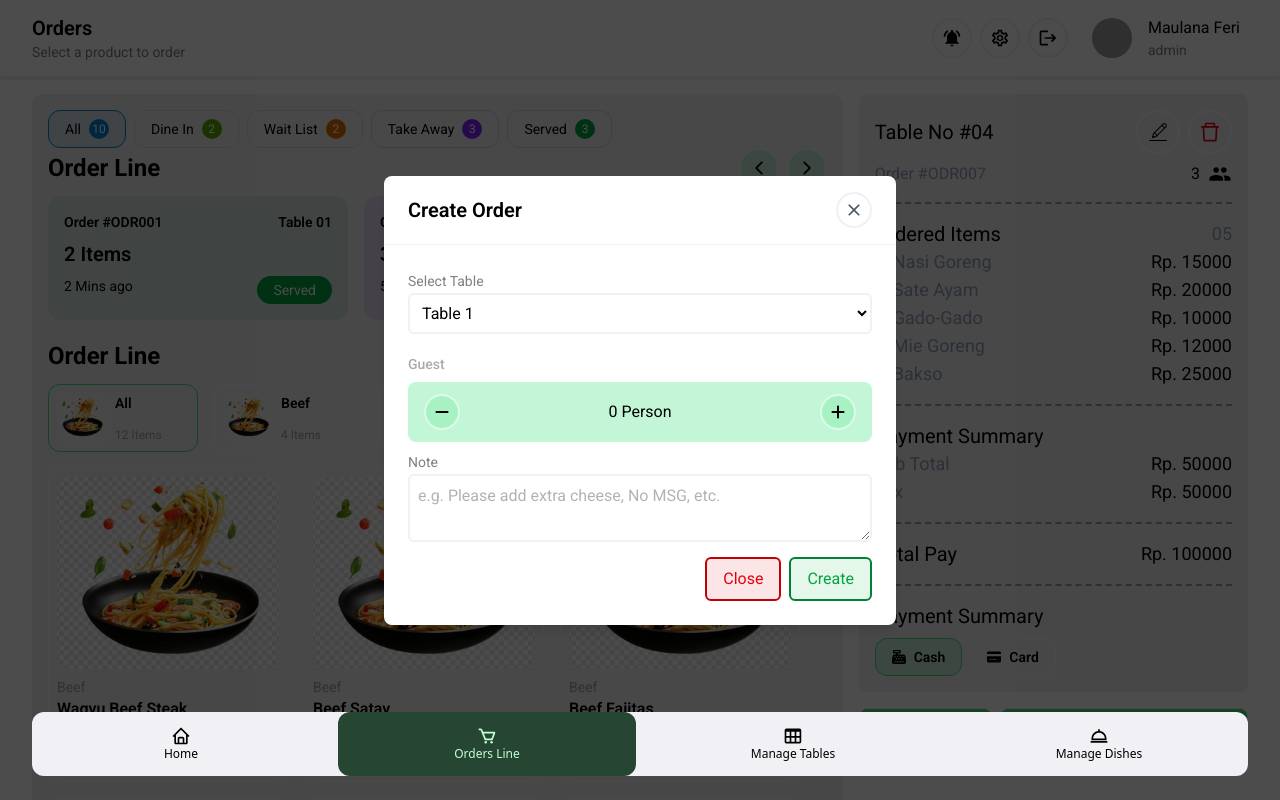
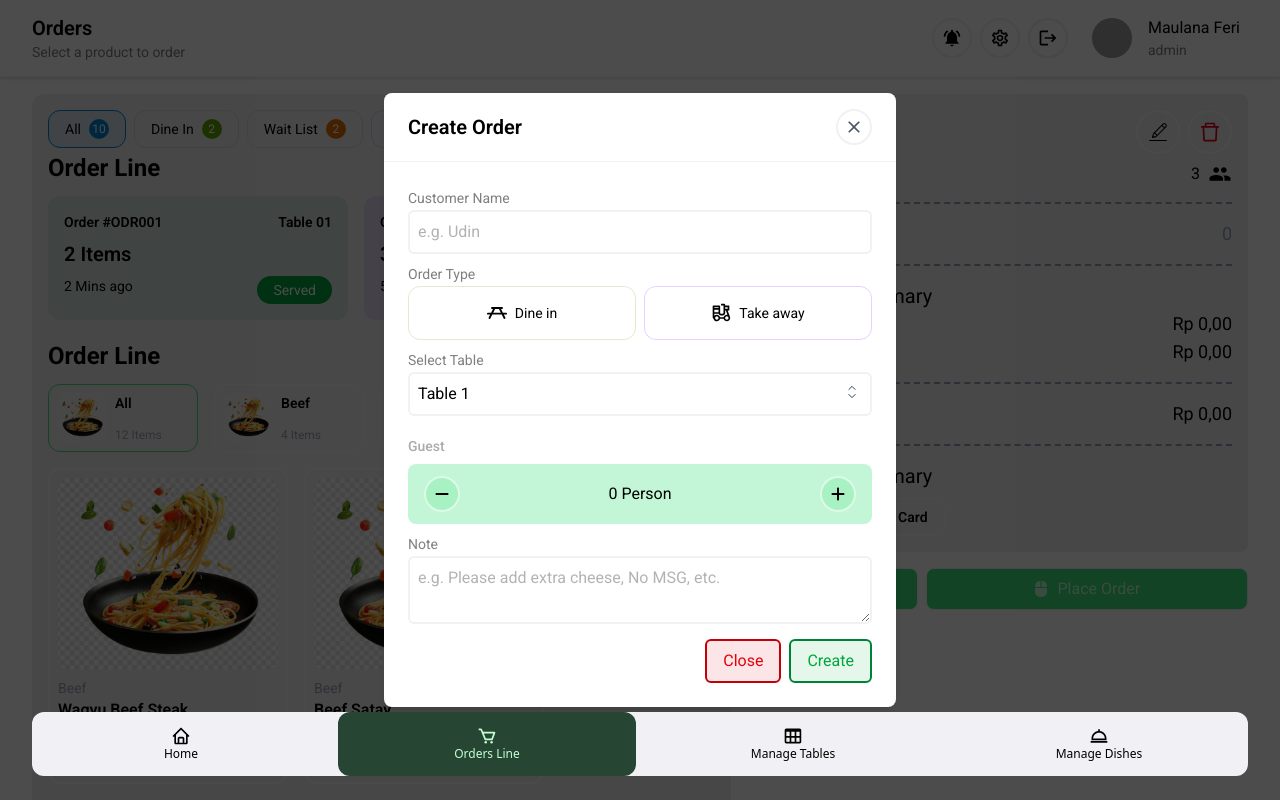
Before and after one commit to Ferrr1/restaurant-web-app, a React (Vite) app in the folder frontend/: page /orders in a window 1280 px wide. Both pictures are taken after a click on the button 1158 px from the left and 132 px from the top of the page. Shown: the top 800 px of the page. Built offline with nearby package versions, Linux system fonts and the light colour scheme; grey boxes are pictures that could not be loaded.

Commit message:
feat: Implement Cart and Order management with context and UI enhancements

```diff
--- a/frontend/src/components/order/Cart.jsx
+++ b/frontend/src/components/order/Cart.jsx
@@ -1,5 +1,7 @@
 import { AiOutlineDelete } from "react-icons/ai";
 import { CiDesktopMouse2, CiEdit } from "react-icons/ci";
+import { PiPicnicTableBold } from "react-icons/pi";
+import { RiTakeawayLine } from "react-icons/ri";
 import { IoMdPeople } from "react-icons/io";
 import Divider from "../ui/Divider";
 import { useContext, useState } from "react";
@@ -15,9 +17,13 @@ import Modal from "../ui/Modal";
 import Button from "../ui/Button";
 import Notify from "../ui/Notify";
 import { NotifyContext } from "../../context/NotifyContext";
-import { Select, TextArea } from "../ui/Input";
+import { Input, Select, TextArea } from "../ui/Input";
+import { CartContext } from "../../context/CartContext";
+import { currencyIDR } from "../../utils/currency";
 
 const Cart = () => {
+  const { cartItems, totalQuantity, totalAmount, tax, totalAfterTax } =
+    useContext(CartContext);
   const [payment, setPayment] = useState("Cash");
   const [activeModal, setactiveModal] = useState(null);
   const openModal = (type) => {
@@ -25,38 +31,6 @@ const Cart = () => {
   };
   const closeModal = () => setactiveModal(null);
   const tooglePayment = (pay) => setPayment(pay);
-  const dataStatis = [
-    {
-      id: 1,
-      name: "Nasi Goreng",
-      price: 15000,
-      quantity: 2,
-    },
-    {
-      id: 2,
-      name: "Sate Ayam",
-      price: 20000,
-      quantity: 1,
-    },
-    {
-      id: 3,
-      name: "Gado-Gado",
-      price: 10000,
-      quantity: 3,
-    },
-    {
-      id: 4,
-      name: "Mie Goreng",
-      price: 12000,
-      quantity: 2,
-    },
-    {
-      id: 5,
-      name: "Bakso",
-      price: 25000,
-      quantity: 1,
-    },
-  ];
   return (
     <>
       <div className="p-4 bg-foreground rounded-lg">
@@ -88,17 +62,19 @@ const Cart = () => {
         <div className="flex justify-between">
           <h2 className="text-text text-xl">Ordered Items</h2>
           <div className="flex gap-2 text-text">
-            <span className="text-lg text-slate-400">05</span>
+            <span className="text-lg text-slate-400">{totalQuantity}</span>
           </div>
         </div>
-        {dataStatis.map((item) => (
+        {cartItems.map((item) => (
           <div key={item.id} className="flex justify-between">
             <div className="flex gap-2">
               <h2 className="text-slate-400 text-lg">{item.quantity}</h2>
               <h2 className="text-slate-400 text-lg">{item.name}</h2>
             </div>
             <div className="flex gap-2 text-text">
-              <span className="text-lg text-text">Rp. {item.price}</span>
+              <span className="text-lg text-text">
+                {currencyIDR(item.price)}
+              </span>
             </div>
           </div>
         ))}
@@ -110,15 +86,20 @@ const Cart = () => {
             <h2 className="text-slate-400 text-lg">Tax</h2>
           </div>
           <div className="flex flex-col">
-            <span className="text-lg text-text">Rp. 50000</span>
-            <span className="text-lg text-text">Rp. 50000</span>
+            <span className="text-lg text-text">
+              {currencyIDR(totalAmount)}
+            </span>
+            <span className="text-lg text-text"> {currencyIDR(tax)}</span>
           </div>
         </div>
         <Divider type="dashed" />
         <div className="flex justify-between ">
           <h2 className="text-text text-xl">Total Pay</h2>
           <div className="flex gap-2 text-text">
-            <span className="text-lg text-text">Rp. 100000</span>
+            <span className="text-lg text-text">
+              {" "}
+              {currencyIDR(totalAfterTax)}
+            </span>
           </div>
         </div>
         <Divider type="dashed" />
@@ -175,29 +156,80 @@ const Cart = () => {
 export default Cart;
 
 const ModalOrder = ({ isOpen, onClose }) => {
-  const [guestCount, setGuestCount] = useState(0);
+  const { createOrder } = useContext(CartContext);
+  const [order, setOrder] = useState({
+    customerName: "",
+    orderType: "",
+    tableNumber: 0,
+    guestCount: 0,
+    paymentType: "Cash",
+  });
 
   const increment = () => {
-    if (guestCount >= 8) return;
-    setGuestCount(guestCount + 1);
+    if (order.guestCount >= 8) return;
+    setOrder({ ...order, guestCount: order.guestCount + 1 });
   };
   const decrement = () => {
-    if (guestCount <= 0) return;
-    setGuestCount(guestCount - 1);
+    if (order.guestCount <= 0) return;
+    setOrder({ ...order, guestCount: order.guestCount - 1 });
   };
   return (
     <Modal isOpen={isOpen} onClose={onClose} title="Create Order">
       <div className="flex flex-col gap-2">
+        <Input
+          onChange={(e) => setOrder({ ...order, customerName: e.target.value })}
+          label="Customer Name"
+          className="w-full"
+          placeholder="e.g. Udin"
+        />
+        <div>
+          <label className="text-sm text-text/50">Order Type</label>
+          <div className="flex gap-2">
+            <button
+              onClick={() => setOrder({ ...order, orderType: "Dine in" })}
+              className={`flex ${
+                order.orderType === "Dine in"
+                  ? "bg-lime-600/10 border-lime-600"
+                  : "border-lime-600/20"
+              } border-1 flex-1 gap-2 justify-center items-center text-sm p-4 rounded-xl cursor-pointer transition-colors duration-300 ease-in-out text-text`}
+            >
+              <PiPicnicTableBold size={20} />
+              <span>Dine in</span>
+            </button>
+            <button
+              onClick={() => setOrder({ ...order, orderType: "Take away" })}
+              className={`flex ${
+                order.orderType === "Take away"
+                  ? "bg-violet-600/10 border-violet-600"
+                  : "border-violet-600/20"
+              } border-1 flex-1 gap-2 justify-center items-center text-sm p-4 rounded-xl cursor-pointer transition-colors duration-300 ease-in-out text-text`}
+            >
+              <RiTakeawayLine size={20} />
+              <span>Take away</span>
+            </button>
+          </div>
+        </div>
         <Select
+          onChange={(e) => setOrder({ ...order, tableNumber: e.target.value })}
           label="Select Table"
-          className="w-full"
+          className="w-full text-text "
           placeholder="Select Table"
         >
-          <option value="1">Table 1</option>
-          <option value="2">Table 2</option>
-          <option value="3">Table 3</option>
-          <option value="4">Table 4</option>
-          <option value="5">Table 5</option>
+          <option className="bg-background text-text" value="1">
+            Table 1
+          </option>
+          <option className="bg-background text-text" value="2">
+            Table 2
+          </option>
+          <option className="bg-background text-text" value="3">
+            Table 3
+          </option>
+          <option className="bg-background text-text" value="4">
+            Table 4
+          </option>
+          <option className="bg-background text-text" value="5">
+            Table 5
+          </option>
         </Select>
         <div>
           <label className="block mb-2 mt-3 text-sm font-medium text-[#ababab]">
@@ -210,7 +242,7 @@ const ModalOrder = ({ isOpen, onClose }) => {
             >
               <FaMinus size={16} />
             </button>
-            <span className="text-text">{guestCount} Person</span>
+            <span className="text-text">{order.guestCount} Person</span>
             <button
               onClick={increment}
               className="text-text cursor-pointer rounded-full p-2 border-2 border-background/60 hover:border-primary bg-primary/20 hover:bg-primary/30 transition-colors duration-200 ease-in-out"
@@ -220,6 +252,7 @@ const ModalOrder = ({ isOpen, onClose }) => {
           </div>
         </div>
         <TextArea
+          onChange={(e) => setOrder({ ...order, note: e.target.value })}
           label="Note"
           className="w-full"
           placeholder="e.g. Please add extra cheese, No MSG, etc."
@@ -228,7 +261,11 @@ const ModalOrder = ({ isOpen, onClose }) => {
           <Button variant="delete" onClick={onClose} className="mt-2">
             Close
           </Button>
-          <Button variant="confirm" onClick={onClose} className="mt-2">
+          <Button
+            variant="confirm"
+            onClick={() => createOrder(order)}
+            className="mt-2"
+          >
             Create
           </Button>
         </div>
@@ -238,9 +275,20 @@ const ModalOrder = ({ isOpen, onClose }) => {
 };
 const ModalDelete = ({ isOpen, onClose }) => {
   const { push } = useContext(NotifyContext);
+  const { removeFromCart, cartItems } = useContext(CartContext);
 
   const handleClick = () => {
-    push({ message: "Berhasil disimpan!", type: "success" });
+    if (cartItems.length === 0) {
+      onClose();
+      push({
+        message: "Gagal menghapus order! Keranjang kosong.",
+        type: "error",
+      });
+    } else {
+      onClose();
+      removeFromCart();
+      push({ message: "Berhasil menghapus order!", type: "success" });
+    }
   };
   return (
     <>
--- a/frontend/src/components/order/FoodMenu.jsx
+++ b/frontend/src/components/order/FoodMenu.jsx
@@ -1,4 +1,4 @@
-import { useState } from "react";
+import { useContext, useState } from "react";
 import Heading from "../ui/Heading";
 import { IoIosArrowBack, IoIosArrowForward } from "react-icons/io";
 import { FaMinus, FaPlus } from "react-icons/fa6";
@@ -8,21 +8,14 @@ import { AiOutlineLoading3Quarters } from "react-icons/ai";
 import { useScrollNavigator } from "../../hooks/useScrollNavigator";
 import MiePangsit from "../../assets/images/food/filter/soups.jpg";
 import { getFilterCountsByKey } from "../../utils/FilterCounts";
+import { CartContext } from "../../context/CartContext";
 
 const FoodMenu = () => {
   const { scrollRef, handleScroll } = useScrollNavigator();
   const [activeFilter, setActiveFilter] = useState("All");
-  const [isLoading, setIsLoading] = useState(false);
 
   const toggleFilter = (filter) => {
     setActiveFilter(filter);
-    handleTestLoading();
-  };
-  const handleTestLoading = () => {
-    setIsLoading(true);
-    setTimeout(() => {
-      setIsLoading(false);
-    }, 5000);
   };
   const typeCounts = getFilterCountsByKey(FoodData, "type");
   const FilterFood = [
@@ -87,17 +80,11 @@ const FoodMenu = () => {
                 : "border-background/60"
             } cursor-pointer snap-center flex-shrink-0 flex gap-2 p-2 rounded-xl`}
           >
-            {isLoading ? (
-              <div className="w-[50px] flex items-center justify-center">
-                <AiOutlineLoading3Quarters size={20} className="animate-spin" />
-              </div>
-            ) : (
             <img
               src={item.image}
               alt={item.type}
               className="w-[50px] object-cover rounded-xl"
             />
-            )}
             <div className="flex flex-col gap-2 text-sm">
               <span className="flex-1 font-semibold">{item.type}</span>
               <div className="text-xs text-gray-400">{item.items} Items</div>
@@ -113,14 +100,7 @@ const FoodMenu = () => {
 export default FoodMenu;
 
 const FoodList = ({ activeFilter }) => {
-  const [isLoading, setIsLoading] = useState(false);
-
-  const handleTestLoading = () => {
-    setIsLoading(true);
-    setTimeout(() => {
-      setIsLoading(false);
-    }, 2000);
-  };
+  const { addToCart, cartItems, decreaseQuantity } = useContext(CartContext);
 
   const filteredData =
     activeFilter === "All"
@@ -128,21 +108,22 @@ const FoodList = ({ activeFilter }) => {
       : FoodData.filter((item) => item.type === activeFilter);
   return (
     <div className="flex flex-wrap gap-4 mt-4">
-      {filteredData.map((item, index) => (
+      {filteredData.map((item, index) => {
+        const cartItem = cartItems.find((cart) => cart.id === item.id);
+        const quantity = cartItem?.quantity || 0;
+        return (
           <div
             key={index}
-          className="p-2 text-text min-w-[15rem] border-1 border-background/60 rounded-xl"
+            className={`p-2 text-text min-w-[15rem] border-2 ${
+              quantity > 0 ? "border-primary" : "border-background/60"
+            } rounded-xl transition-colors duration-300 ease-in-out`}
           >
-          {isLoading ? (
-            <ImageSkeleton width="full" height="10rem" />
-          ) : (
             <img
               src={item.image}
               alt=""
               className="w-full h-[calc(10rem*1.2)]
       object-cover rounded-xl bg-center"
             />
-          )}
             <p className="text-sm text-gray-400 mt-2">{item.type}</p>
             <h5 className="font-semibold">{item.name}</h5>
             <div className="flex justify-between items-center my-2">
@@ -150,12 +131,15 @@ const FoodList = ({ activeFilter }) => {
                 Rp. {item.price === 0 ? "Free" : item.price}
               </span>
               <div className="flex gap-2 items-center">
-              <button className="p-2 cursor-pointer border-2 border-background/60 hover:border-primary rounded-full transition-colors duration-200 ease-in-out">
+                <button
+                  onClick={() => decreaseQuantity(item)}
+                  className="p-2 cursor-pointer border-2 border-background/60 hover:border-primary rounded-full transition-colors duration-200 ease-in-out"
+                >
                   <FaMinus size={16} />
                 </button>
-              <span>0</span>
+                <span>{quantity}</span>
                 <button
-                onClick={handleTestLoading}
+                  onClick={() => addToCart(item)}
                   className="p-2 cursor-pointer bg-primary border-2 border-background/60 hover:bg-primary/30 hover:border-primary rounded-full transition-colors duration-200 ease-in-out"
                 >
                   <FaPlus size={16} />
@@ -163,7 +147,8 @@ const FoodList = ({ activeFilter }) => {
               </div>
             </div>
           </div>
-      ))}
+        );
+      })}
     </div>
   );
 };
--- a/frontend/src/components/order/OrderLine.jsx
+++ b/frontend/src/components/order/OrderLine.jsx
@@ -12,7 +12,7 @@ export const OrderLine = () => {
       </div>
 
       {/* KANAN */}
-      <div className="flex-[1] min-w-0 max-w-lg">
+      <div className="flex-[1.5] min-w-0 max-w-lg">
         <div className="sticky top-4">
           <Cart />
         </div>
--- a/frontend/src/components/ui/Input.jsx
+++ b/frontend/src/components/ui/Input.jsx
@@ -42,16 +42,31 @@ export const Select = ({ className, children, ...props }) => {
       <label htmlFor={props.name}>
         <span className="text-sm text-text/50">{props.label}</span>
       </label>
+      <div className="relative">
         <select
-        name="name"
           {...props}
           className={cn(
-          "border-2 p-2 rounded-md border-foreground placeholder:text-text/30 focus:outline-none focus:border-primary transition-colors duration-300 ease-in-out",
+            "border-2 p-2 appearance-none rounded-md border-foreground placeholder:text-text/30 focus:outline-none focus:border-primary transition-colors duration-300 ease-in-out",
             className
           )}
         >
           {children}
         </select>
+        <svg
+          xmlns="http://www.w3.org/2000/svg"
+          fill="none"
+          viewBox="0 0 24 24"
+          strokeWidth="1.2"
+          stroke="currentColor"
+          className="h-5 w-5 ml-1 absolute top-2.5 right-2.5 text-slate-700"
+        >
+          <path
+            stroke-linecap="round"
+            stroke-linejoin="round"
+            d="M8.25 15 12 18.75 15.75 15m-7.5-6L12 5.25 15.75 9"
+          />
+        </svg>
+      </div>
     </div>
   );
 };
--- /dev/null
+++ b/frontend/src/context/CartContext.jsx
@@ -0,0 +1,118 @@
+import { createContext, useReducer } from "react";
+
+const CartContext = createContext({});
+
+const initialCart = {
+  order: {},
+  cartItems: [],
+  totalAmount: 0,
+  totalQuantity: 0,
+  tax: 0,
+  totalAfterTax: 0,
+};
+
+const cartReducer = (state, action) => {
+  switch (action.type) {
+    case "CREATE_ORDER":
+      console.log(state);
+      return {
+        ...state,
+        order: action.payload,
+      };
+    case "ADD_AND_INCREASE":
+      return {
+        ...state,
+        cartItems: state.cartItems.find((item) => item.id === action.payload.id)
+          ? state.cartItems.map((item) => {
+              if (item.id === action.payload.id) {
+                return { ...item, quantity: item.quantity + 1 };
+              }
+              return item;
+            })
+          : [...state.cartItems, { ...action.payload, quantity: 1 }],
+        totalAmount: state.totalAmount + action.payload.price,
+        totalQuantity: state.totalQuantity + 1,
+      };
+    // case "INCREASE":
+    //   return {
+    //     ...state,
+    //     cartItems: state.cartItems.map((item) => {
+    //       if (item.id === action.payload.id) {
+    //         return { ...item, quantity: item.quantity + 1 };
+    //       }
+    //       return item;
+    //     }),
+    //     totalAmount: state.totalAmount + action.payload.price,
+    //   };
+    case "DECREASE_AND_REMOVE":
+      return {
+        ...state,
+        cartItems: state.cartItems.reduce((acc, item) => {
+          if (item.id === action.payload.id) {
+            const updatedQuantity = item.quantity - 1;
+            if (updatedQuantity > 0) {
+              acc.push({ ...item, quantity: updatedQuantity });
+            }
+          } else {
+            acc.push(item);
+          }
+          return acc;
+        }, []),
+        totalAmount: state.cartItems.find(
+          (item) => item.id === action.payload.id
+        )
+          ? state.totalAmount - action.payload.price
+          : state.totalAmount,
+        totalQuantity:
+          state.cartItems.find((item) => item.id === action.payload.id)
+            ?.quantity > 0
+            ? state.totalQuantity - 1
+            : state.totalQuantity,
+      };
+    case "REMOVE":
+      return { ...initialCart };
+    default:
+      return state;
+  }
+};
+
+const CartProvider = ({ children }) => {
+  const [state, dispatch] = useReducer(cartReducer, initialCart);
+
+  const addToCart = (product) => {
+    dispatch({ type: "ADD_AND_INCREASE", payload: product });
+  };
+
+  //   const increaseQuantity = (product) => {
+  //     dispatch({ type: "INCREASE", payload: product });
+  //   };
+  const createOrder = (order) => {
+    dispatch({ type: "CREATE_ORDER", payload: order });
+  };
+
+  const decreaseQuantity = (product) => {
+    dispatch({ type: "DECREASE_AND_REMOVE", payload: product });
+  };
+
+  const removeFromCart = (product) => {
+    dispatch({ type: "REMOVE", payload: product });
+  };
+
+  const tax = state.totalAmount * 0.11;
+  const value = {
+    order: state.order,
+    cartItems: state.cartItems,
+    totalAmount: state.totalAmount,
+    totalQuantity: state.totalQuantity,
+    tax: tax,
+    totalAfterTax: state.totalAmount + tax,
+    addToCart,
+    createOrder,
+    decreaseQuantity,
+    removeFromCart,
+  };
+  console.log("value", value);
+  return <CartContext.Provider value={value}>{children}</CartContext.Provider>;
+};
+
+export { CartContext, CartProvider };
--- a/frontend/src/data/constants.js
+++ b/frontend/src/data/constants.js
@@ -100,72 +100,84 @@ const DataOrder = [
 
 const FoodData = [
   {
+    id: 1,
     type: "Beef",
     name: "Wagyu Beef Steak",
     image: MiePangsit,
     price: 129900,
   },
   {
+    id: 2,
     type: "Beef",
     name: "Beef Satay",
     image: MiePangsit,
     price: 89900,
   },
   {
+    id: 3,
     type: "Beef",
     name: "Beef Fajitas",
     image: MiePangsit,
     price: 109900,
   },
   {
+    id: 4,
     type: "Beef",
     name: "Beef Rendang",
     image: MiePangsit,
     price: 89900,
   },
   {
+    id: 5,
     type: "Soups",
     name: "Creamy Mushroom Soup",
     image: MiePangsit,
     price: 69900,
   },
   {
+    id: 6,
     type: "Soups",
     name: "Tom Yum Soup",
     image: MiePangsit,
     price: 89900,
   },
   {
+    id: 7,
     type: "Desserts",
     name: "Cheesecake",
     image: MiePangsit,
     price: 69900,
   },
   {
+    id: 8,
     type: "Desserts",
     name: "Chocolate Lava Cake",
     image: MiePangsit,
     price: 79900,
   },
   {
+    id: 9,
     type: "Chickens",
     name: "Grilled Chicken",
     image: MiePangsit,
     price: 119900,
   },
   {
+    id: 10,
     type: "Chickens",
     name: "Crispy Fried Chicken",
     image: MiePangsit,
     price: 99900,
   },
   {
+    id: 11,
     type: "Chickens",
     name: "Chicken Cordon Bleu",
     image: MiePangsit,
     price: 149900,
   },
   {
+    id: 12,
     type: "Chickens",
     name: "Chicken Fajitas",
     image: MiePangsit,
@@ -173,4 +185,7 @@ const FoodData = [
   },
 ];
 
-export { BottomNavItems, DataOrder, FoodData };
+const PaymentMethods = ["Cash", "Debit"];
+const OrderTypes = ["Dine In", "Take Away"];
+
+export { BottomNavItems, DataOrder, FoodData, OrderTypes, PaymentMethods };
--- a/frontend/src/main.jsx
+++ b/frontend/src/main.jsx
@@ -5,13 +5,16 @@ import App from "./App.jsx";
 import { ThemeProvider } from "./context/ThemeContext.jsx";
 import { HelmetProvider } from "react-helmet-async";
 import { NotifyProvider } from "./context/NotifyContext.jsx";
+import { CartProvider } from "./context/CartContext.jsx";
 
 createRoot(document.getElementById("root")).render(
   <StrictMode>
     <HelmetProvider>
       <ThemeProvider>
         <NotifyProvider>
-          <App />
+          <CartProvider>
+            <App />
+          </CartProvider>
         </NotifyProvider>
       </ThemeProvider>
     </HelmetProvider>
--- /dev/null
+++ b/frontend/src/utils/currency.js
@@ -0,0 +1,6 @@
+export const currencyIDR = (number) => {
+  return new Intl.NumberFormat("id-ID", {
+    style: "currency",
+    currency: "IDR",
+  }).format(number);
+};
```
Also changed, not shown: frontend/src/components/ui/Notify.jsx (+10 -5 lines). Lines whose indentation alone changed are shown as unchanged.
